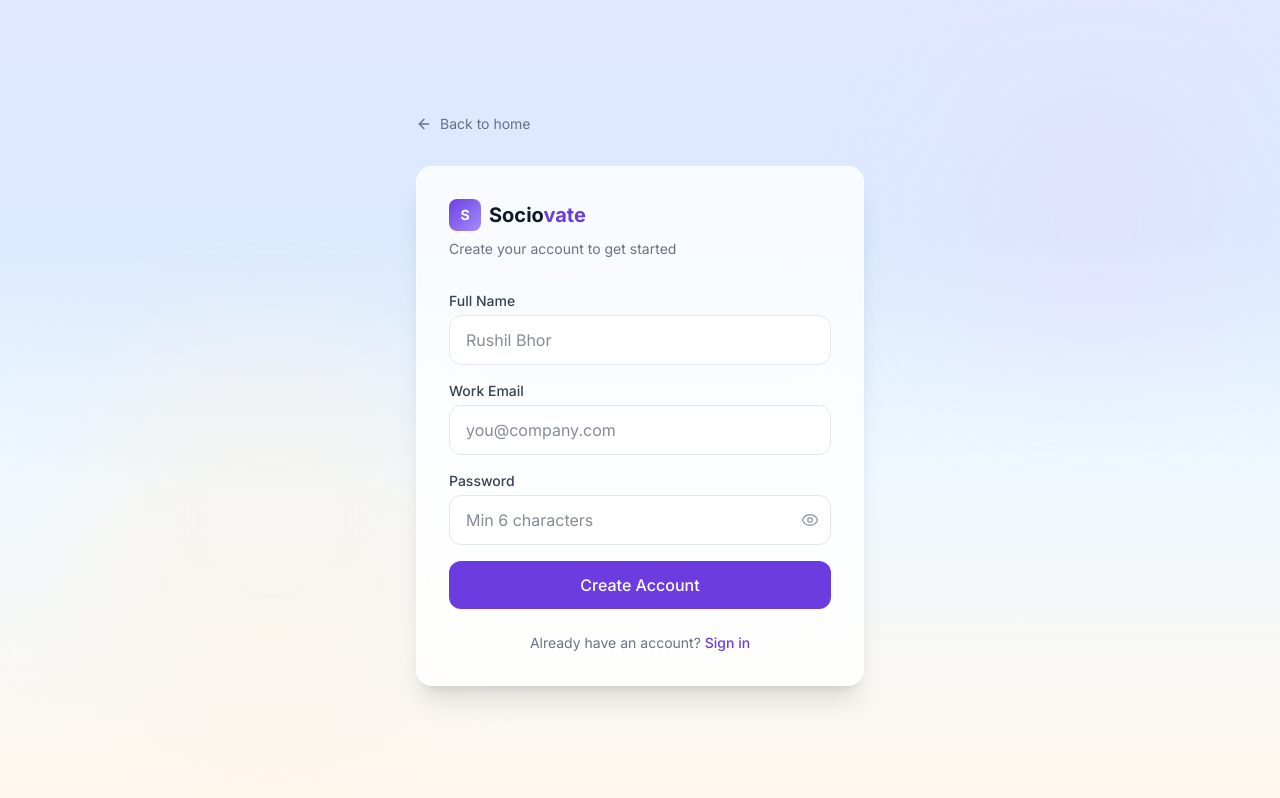
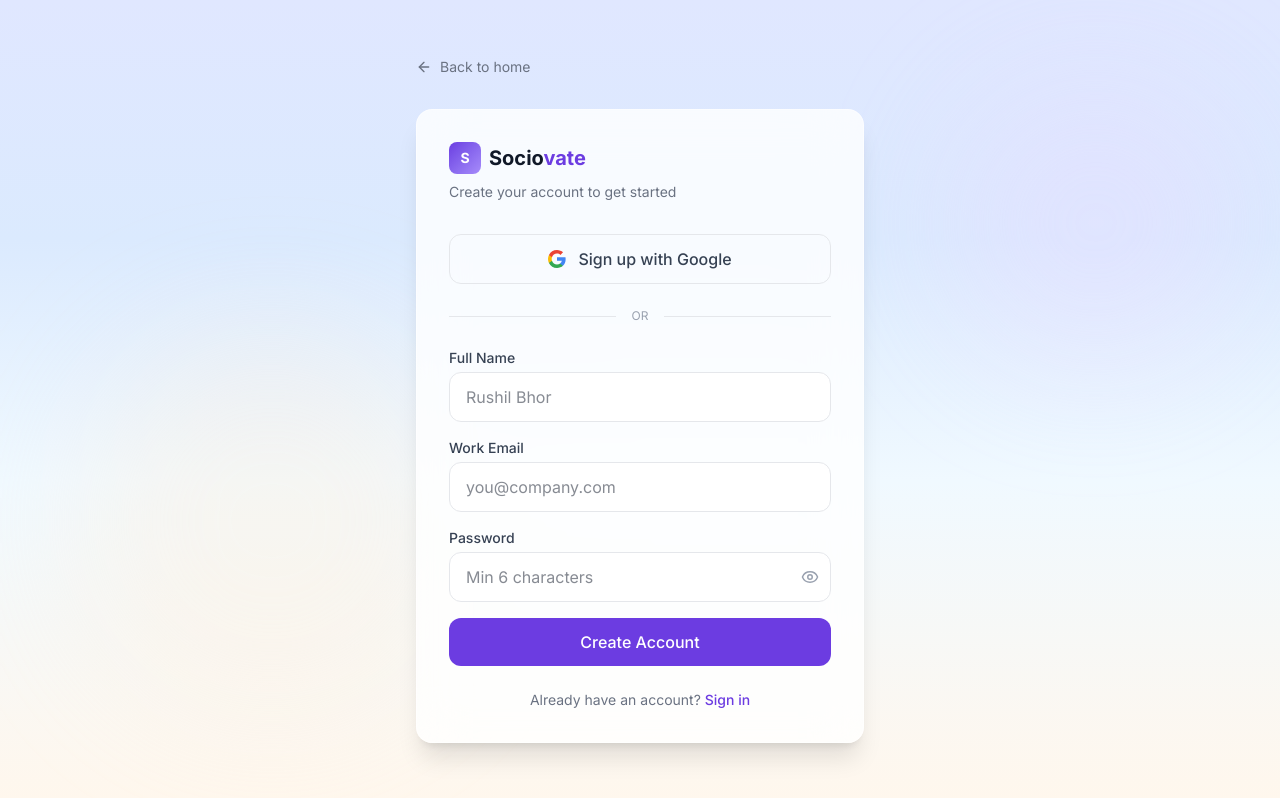
Before and after one commit to rushilbh27/sociovate-ai-frontend, a Next.js app: page /signup in a window 1280 px wide. Built offline with nearby package versions, Linux system fonts and the light colour scheme; a web font is replaced by a local one.

Commit message:
Add Google OAuth login on login + signup pages

```diff
--- /dev/null
+++ b/src/app/auth/callback/route.ts
@@ -0,0 +1,36 @@
+import { NextResponse } from "next/server"
+import { createServerClient } from "@supabase/ssr"
+import { cookies } from "next/headers"
+
+export async function GET(request: Request) {
+  const { searchParams, origin } = new URL(request.url)
+  const code = searchParams.get("code")
+  const next = searchParams.get("next") ?? "/dashboard"
+
+  if (code) {
+    const cookieStore = await cookies()
+    const supabase = createServerClient(
+      process.env.NEXT_PUBLIC_SUPABASE_URL!,
+      process.env.NEXT_PUBLIC_SUPABASE_ANON_KEY!,
+      {
+        cookies: {
+          getAll() {
+            return cookieStore.getAll()
+          },
+          setAll(cookiesToSet) {
+            cookiesToSet.forEach(({ name, value, options }) =>
+              cookieStore.set(name, value, { ...options })
+            )
+          },
+        },
+      }
+    )
+
+    const { error } = await supabase.auth.exchangeCodeForSession(code)
+    if (!error) {
+      return NextResponse.redirect(`${origin}${next}`)
+    }
+  }
+
+  return NextResponse.redirect(`${origin}/login?error=auth_failed`)
+}
--- a/src/app/login/page.tsx
+++ b/src/app/login/page.tsx
@@ -5,6 +5,15 @@
 import { useRouter } from "next/navigation"
 import { createClient } from "@/lib/supabase"
 import { Eye, EyeOff, ArrowLeft } from "lucide-react"
+
+const GoogleIcon = () => (
+  <svg width="18" height="18" viewBox="0 0 18 18" xmlns="http://www.w3.org/2000/svg">
+    <path d="M17.64 9.2c0-.637-.057-1.251-.164-1.84H9v3.481h4.844a4.14 4.14 0 0 1-1.796 2.716v2.259h2.908c1.702-1.567 2.684-3.875 2.684-6.615Z" fill="#4285F4"/>
+    <path d="M9 18c2.43 0 4.467-.806 5.956-2.18l-2.908-2.259c-.806.54-1.837.86-3.048.86-2.344 0-4.328-1.584-5.036-3.711H.957v2.332A8.997 8.997 0 0 0 9 18Z" fill="#34A853"/>
+    <path d="M3.964 10.71A5.41 5.41 0 0 1 3.682 9c0-.593.102-1.17.282-1.71V4.958H.957A8.996 8.996 0 0 0 0 9c0 1.452.348 2.827.957 4.042l3.007-2.332Z" fill="#FBBC05"/>
+    <path d="M9 3.58c1.321 0 2.508.454 3.44 1.345l2.582-2.58C13.463.891 11.426 0 9 0A8.997 8.997 0 0 0 .957 4.958L3.964 7.29C4.672 5.163 6.656 3.58 9 3.58Z" fill="#EA4335"/>
+  </svg>
+)
 
 export default function LoginPage() {
   const [email, setEmail] = useState("")
@@ -32,6 +41,22 @@
     }
 
     router.push("/dashboard")
+  }
+
+  async function handleGoogleLogin() {
+    setLoading(true)
+    setError("")
+    const supabase = createClient()
+    const { error: err } = await supabase.auth.signInWithOAuth({
+      provider: "google",
+      options: {
+        redirectTo: `${window.location.origin}/auth/callback`,
+      },
+    })
+    if (err) {
+      setError(err.message)
+      setLoading(false)
+    }
   }
 
   async function handleMagicLink() {
@@ -151,6 +176,15 @@
           </div>
 
           <button
+            onClick={handleGoogleLogin}
+            disabled={loading}
+            className="w-full flex items-center justify-center gap-3 border border-gray-200 hover:border-gray-300 hover:bg-gray-50 text-gray-700 py-3 rounded-xl font-medium transition-colors disabled:opacity-50"
+          >
+            <GoogleIcon />
+            Continue with Google
+          </button>
+
+          <button
             onClick={handleMagicLink}
             disabled={loading}
             className="w-full border border-gray-200 hover:border-brand/30 text-gray-700 py-3 rounded-xl font-medium transition-colors disabled:opacity-50"
--- a/src/app/signup/page.tsx
+++ b/src/app/signup/page.tsx
@@ -5,6 +5,15 @@
 import { useRouter } from "next/navigation"
 import { createClient } from "@/lib/supabase"
 import { Eye, EyeOff, ArrowLeft } from "lucide-react"
+
+const GoogleIcon = () => (
+  <svg width="18" height="18" viewBox="0 0 18 18" xmlns="http://www.w3.org/2000/svg">
+    <path d="M17.64 9.2c0-.637-.057-1.251-.164-1.84H9v3.481h4.844a4.14 4.14 0 0 1-1.796 2.716v2.259h2.908c1.702-1.567 2.684-3.875 2.684-6.615Z" fill="#4285F4"/>
+    <path d="M9 18c2.43 0 4.467-.806 5.956-2.18l-2.908-2.259c-.806.54-1.837.86-3.048.86-2.344 0-4.328-1.584-5.036-3.711H.957v2.332A8.997 8.997 0 0 0 9 18Z" fill="#34A853"/>
+    <path d="M3.964 10.71A5.41 5.41 0 0 1 3.682 9c0-.593.102-1.17.282-1.71V4.958H.957A8.996 8.996 0 0 0 0 9c0 1.452.348 2.827.957 4.042l3.007-2.332Z" fill="#FBBC05"/>
+    <path d="M9 3.58c1.321 0 2.508.454 3.44 1.345l2.582-2.58C13.463.891 11.426 0 9 0A8.997 8.997 0 0 0 .957 4.958L3.964 7.29C4.672 5.163 6.656 3.58 9 3.58Z" fill="#EA4335"/>
+  </svg>
+)
 
 export default function SignupPage() {
   const [name, setName] = useState("")
@@ -97,6 +106,31 @@
             </div>
           )}
 
+          <button
+            onClick={async () => {
+              setLoading(true)
+              const supabase = createClient()
+              const { error: err } = await supabase.auth.signInWithOAuth({
+                provider: "google",
+                options: {
+                  redirectTo: `${window.location.origin}/auth/callback`,
+                },
+              })
+              if (err) { setError(err.message); setLoading(false) }
+            }}
+            disabled={loading}
+            className="w-full flex items-center justify-center gap-3 border border-gray-200 hover:border-gray-300 hover:bg-gray-50 text-gray-700 py-3 rounded-xl font-medium transition-colors disabled:opacity-50 mb-6"
+          >
+            <GoogleIcon />
+            Sign up with Google
+          </button>
+
+          <div className="flex items-center gap-4 mb-6">
+            <div className="flex-1 h-px bg-gray-200" />
+            <span className="text-xs text-gray-400 uppercase">or</span>
+            <div className="flex-1 h-px bg-gray-200" />
+          </div>
+
           <form onSubmit={handleSignup} className="space-y-4">
             <div>
               <label className="block text-sm font-medium text-gray-700 mb-1">Full Name</label>
```
